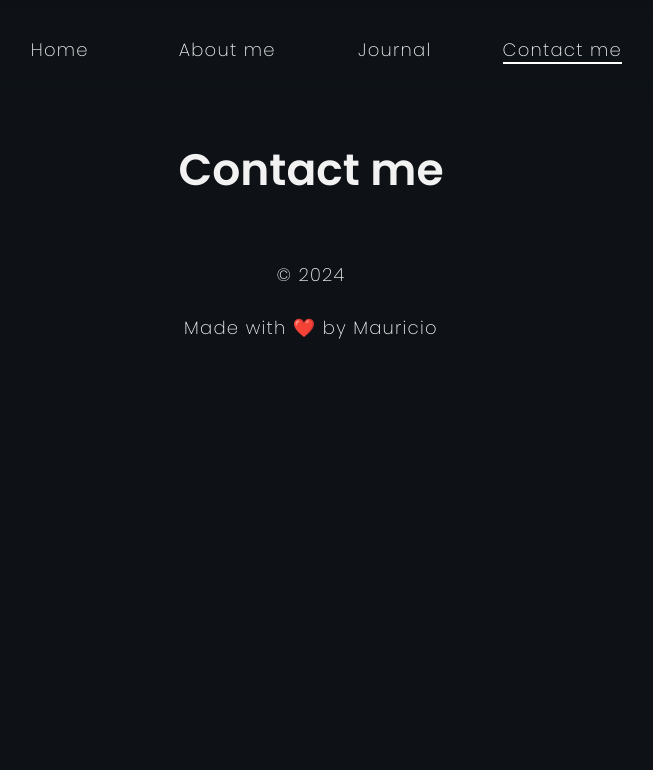
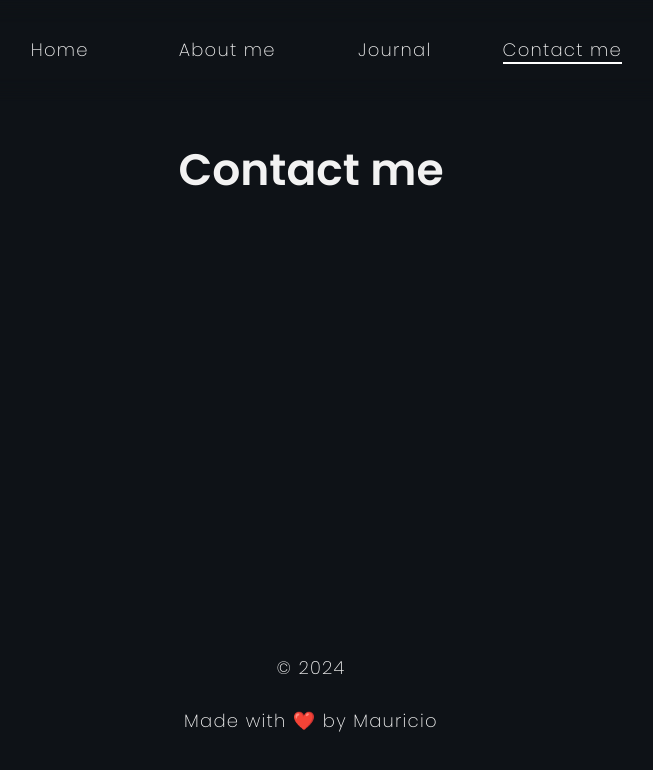
Before and after one commit to codigo/mau-web, a SvelteKit app: page /contact-me in a window 1280 px wide. Shown: the top 770 px of the page, without its empty margins (329-982 px from the left). Built offline with nearby package versions, Linux system fonts and the light colour scheme.

Commit message:
fixed layout to make header and footer sticky

```diff
--- a/src/routes/+layout.svelte
+++ b/src/routes/+layout.svelte
@@ -17,6 +17,8 @@
 	.main-layout {
 		display: grid;
 		grid-template-rows: auto 1fr auto;
+		min-height: 100vh;
+		min-height: 100dvh;
 	}
 
 	.main {
```
